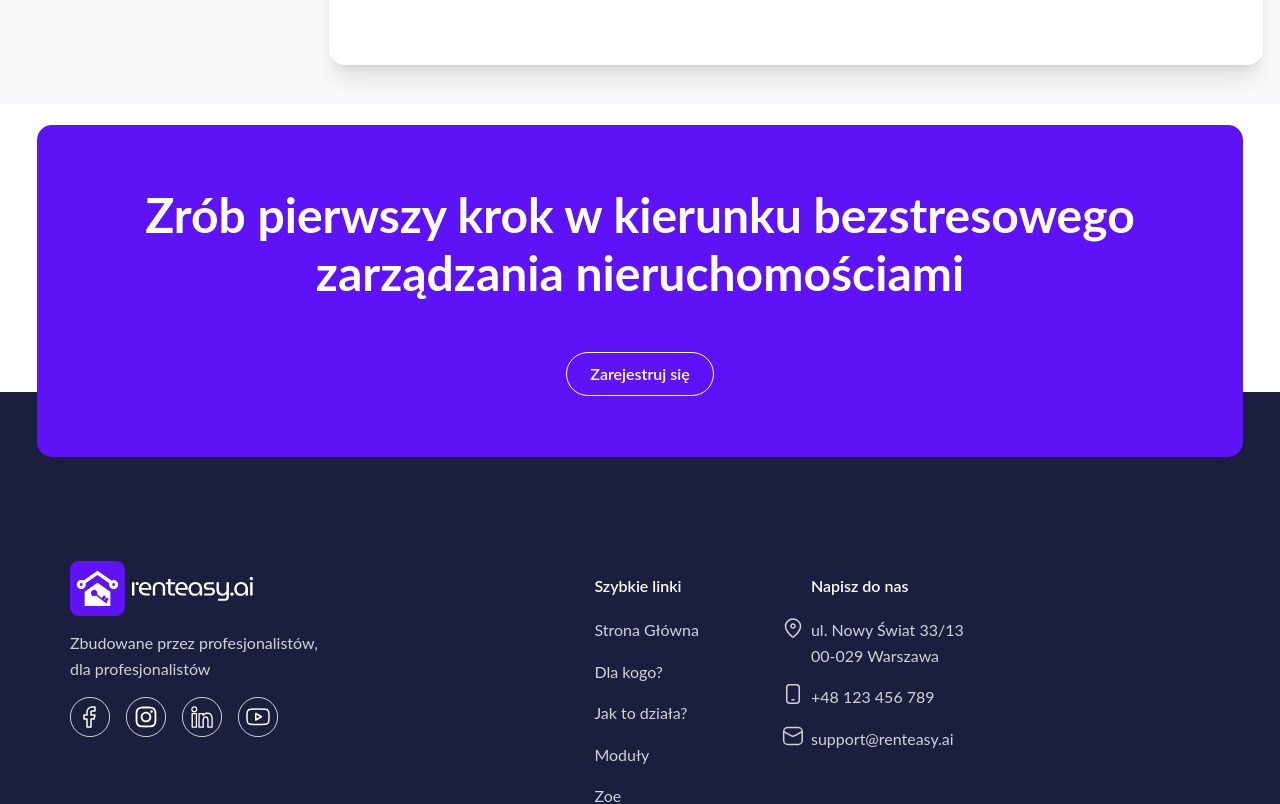
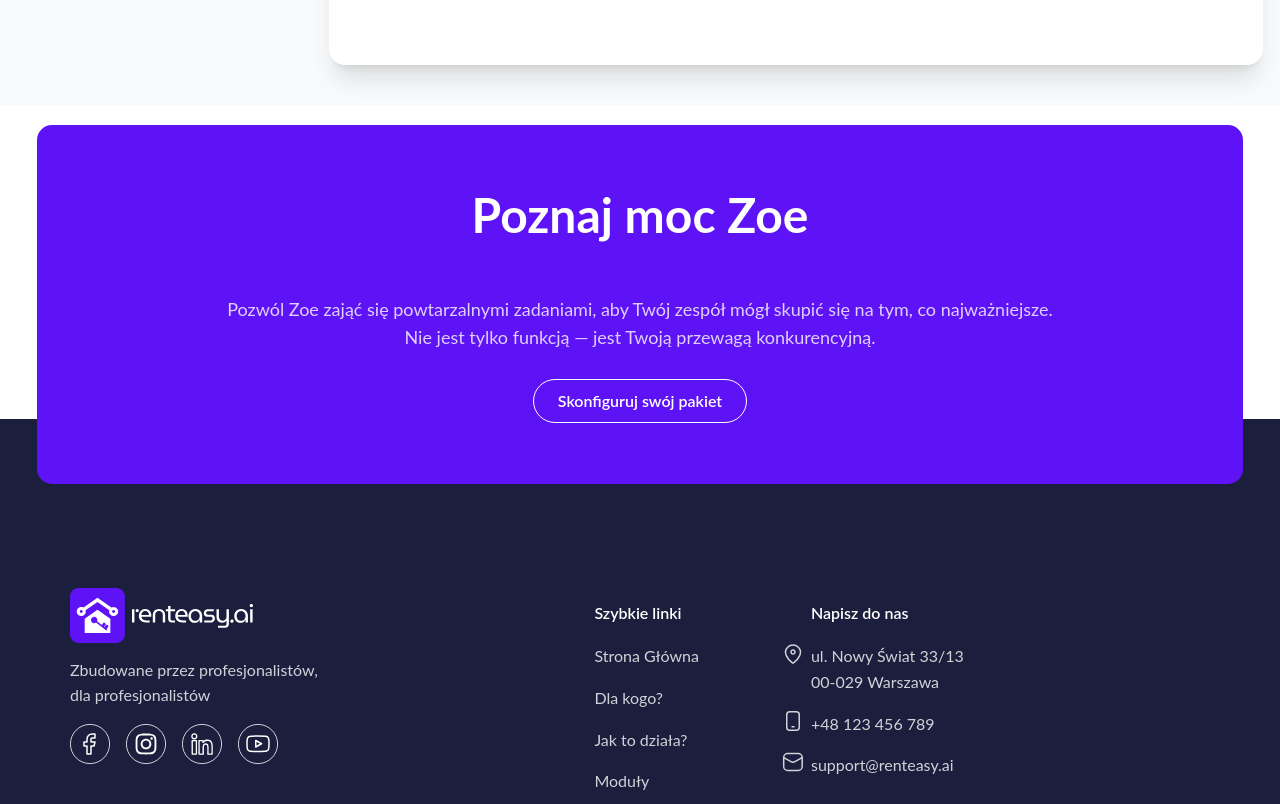
Before and after one commit to jatin-rajput563/rent-test, a React (Vite) app: page /moduly in a window 1280 px wide. Shown: the part 1560-2364 px from the top of the page. Built offline with nearby package versions, Linux system fonts and the light colour scheme.

Commit message:
odkryj-section-complete

```diff
--- a/src/components/Footer.jsx
+++ b/src/components/Footer.jsx
@@ -21,17 +21,33 @@ const Footer = () => {
       >
         <div className="container max-w-[1366px] !transform-[unset] -mt-[59px] sm:-mt-[65px] translate-y-[59px] sm:translate-y-[65px] mx-auto rounded-[15px] bg-purple-blue w-full sm:py-10 pt-[41px] md:py-[61px] px-5 pb-[57px] sm:px-6">
           <CustomHeading
-            headText=" Zrób pierwszy krok w kierunku bezstresowego zarządzania nieruchomościami"
+            headText={
+              isHomePage
+                ? " Zrób pierwszy krok w kierunku bezstresowego zarządzania nieruchomościami"
+                : "Poznaj moc Zoe"
+            }
             headClass="text-center !leading-120 mb-[39px] md:mb-[41] lg:mb-[51px] text-white !text-[32px] sm:!text-[40px] md:!text-[48px]"
           />
+
+          {!isHomePage && (
+            <p className="text-white opacity-80 text-center max-w-[830px] mx-auto text-base sm:text-lg mb-7">
+              Pozwól Zoe zająć się powtarzalnymi zadaniami, aby Twój zespół mógł
+              skupić się na tym, co najważniejsze. Nie jest tylko funkcją — jest
+              Twoją przewagą konkurencyjną.
+            </p>
+          )}
+
           <div className="flex justify-center">
             <CustomButton
-              btnText="Zarejestruj się"
+              btnText={
+                isHomePage ? "Zarejestruj się" : "Skonfiguruj swój pakiet"
+              }
               btnClass="text-white text-center hover:bg-white hover:text-dark-blue border-solid border-white !py-[9px] !px-[23.8px]"
             />
           </div>
         </div>
       </section>
+
       <footer className="bg-dark-blue sm:pt-[169px] pt-[141px]">
         <div className="container w-full mx-auto max-w-[1182px] px-[21px] pb-[59px]">
           <div className="flex flex-wrap flex-row items-start">
--- a/src/components/Moduły.jsx
+++ b/src/components/Moduły.jsx
@@ -69,7 +69,7 @@ const Moduły = () => {
                 <button
                   key={item.id}
                   onClick={() => setActiveTab(idx)}
-                  className={`relative h-[76px] px-[16px] rounded-md font-medium transition-all text-sm sm:text-xl text-center
+                  className={`relative h-[76px] cursor-pointer px-[16px] rounded-md font-medium transition-all text-sm sm:text-xl text-center
     ${
       activeTab === idx
         ? "bg-purple-blue text-white"
--- a/src/components/Odkryj.jsx
+++ b/src/components/Odkryj.jsx
@@ -30,7 +30,7 @@ const Odkryj = () => {
                       "Jesteśmy Twoim zespołem ds. operacji cyfrowych, pracującym dla Ciebie 24/7."
                     }
                     subClass={
-                      " pt-[18px] !leading-129 sm:pb-[14px] pb-[5px] max-w-[437px] max-[820px]:text-center max-[820px]:mx-auto"
+                      "pt-[11px] sm:pt-[18px] !leading-129 sm:pb-[14px] pb-[6px] max-w-[437px] max-[820px]:text-center max-[820px]:mx-auto"
                     }
                   />
                   <CustomPara
@@ -65,7 +65,7 @@ const Odkryj = () => {
                 <img
                   src={discoverRentImg}
                   alt="discover-rent-img"
-                  className="lg:size-[515px] max-lg:w-[408px] max-lg:h-[520px] max-md:w-[500px] pointer-events-none max-md:h-[430px] max-sm:h-[447px] rounded-2xl object-cover max-[820px]:mx-auto max-[820px]:w-[530px]"
+                  className="min-[820px]:size-[515px] max-[425px]:h-[474px] pointer-events-none rounded-2xl object-cover"
                 />
               </div>
             </div>
```
